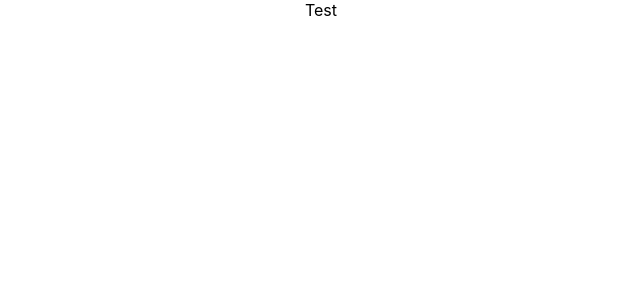
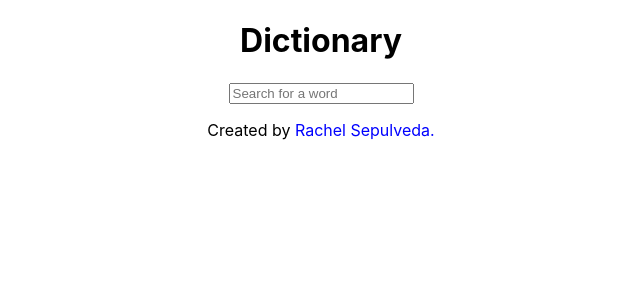
Before and after one commit to Rachelsep/dictionary-react-app, a React (Create React App) app: page / in a window 1280 px wide. Shown: the top 300 px of the page, without its empty margins (319-959 px from the left). Built offline with nearby package versions, Linux system fonts and the light colour scheme.

Commit message:
Created homepage/dictionary component

```diff
--- a/src/App.css
+++ b/src/App.css
@@ -16,3 +16,13 @@
 .App-link {
   color: #61dafb;
 }
+
+footer a {
+  text-decoration: none;
+  color: blue;
+}
+
+footer a:active {
+  text-decoration: none;
+  color: black;
+}
--- a/src/App.js
+++ b/src/App.js
@@ -1,7 +1,25 @@
 import "./App.css";
+import Homepage from "./Homepage";
 
 function App() {
-  return <div className="App">Test</div>;
+  return (
+    <div className="App">
+      <Homepage />
+      <footer>
+        <p>
+          Created by{" "}
+          <a
+            a
+            href="https://github.com/Rachelsep"
+            target="blank"
+            rel="noreferrer"
+          >
+            Rachel Sepulveda.
+          </a>
+        </p>
+      </footer>
+    </div>
+  );
 }
 
 export default App;
--- /dev/null
+++ b/src/Homepage.js
@@ -0,0 +1,10 @@
+export default function Homepage() {
+  return (
+    <div className="homepage">
+      <h1>Dictionary</h1>
+      <form>
+        <input type="search" placeholder="Search for a word"></input>
+      </form>
+    </div>
+  );
+}
```
Also changed, not shown: 1 other file (tests, documents, lock files or other folders).
